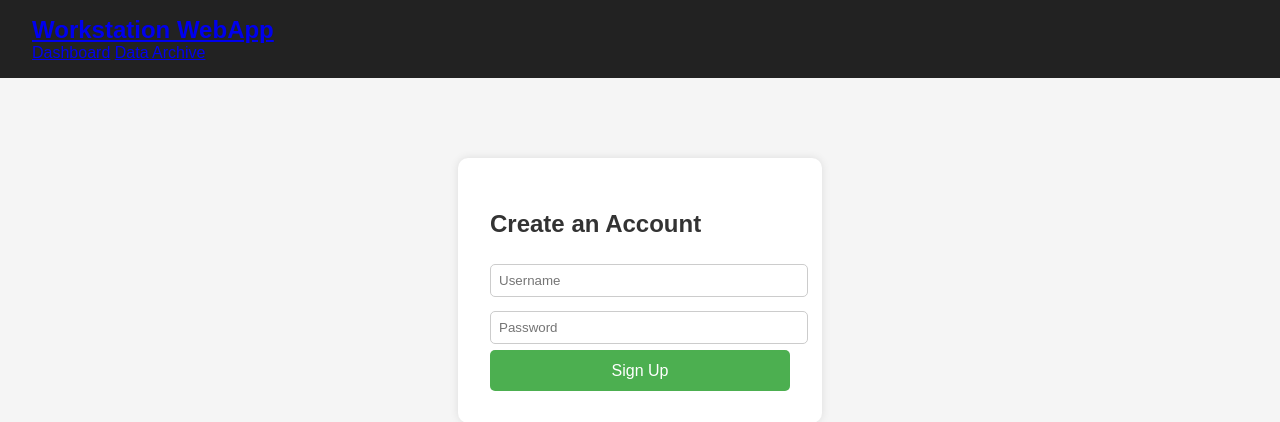
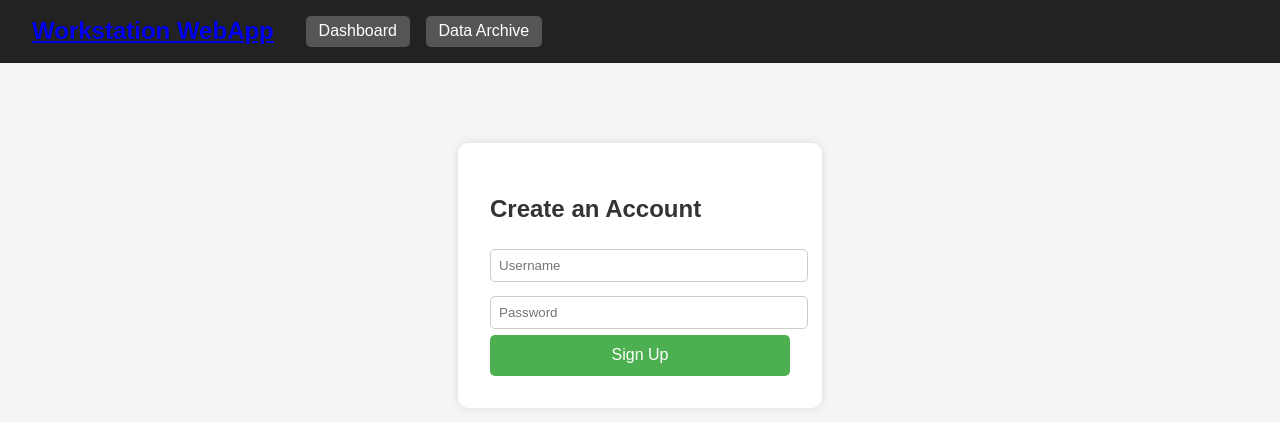
Before and after one commit to Kdawg1425/Nasa-Webapp, a Flask app: page /signup in a window 1280 px wide. Shown: the top 422 px of the page. Run offline with Flask 3, Linux system fonts and the light colour scheme.

Commit message:
Update style.css

```diff
--- a/static/style.css
+++ b/static/style.css
@@ -14,6 +14,30 @@
     background-color: #222;
     color: white;
     padding: 1em 2em;
+}
+
+.nav-left {
+    display: flex;
+    align-items: center;
+    gap: 2em;
+}
+
+.nav-tabs {
+    display: flex;
+    gap: 1em;
+}
+
+.nav-tab {
+    color: white;
+    text-decoration: none;
+    padding: 0.4em 0.8em;
+    border-radius: 5px;
+    background-color: #555;
+    transition: background-color 0.3s ease;
+}
+
+.nav-tab:hover {
+    background-color: #777;
 }
 
 .app-name {
```
